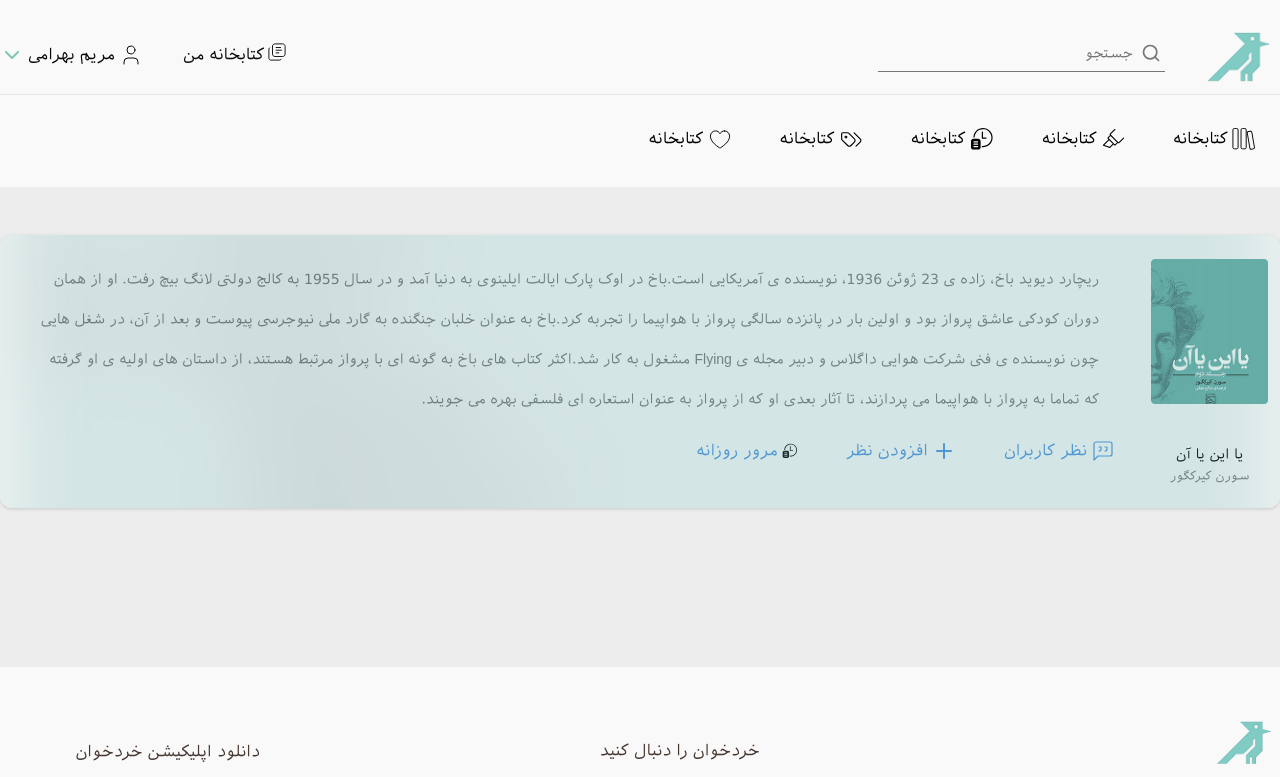
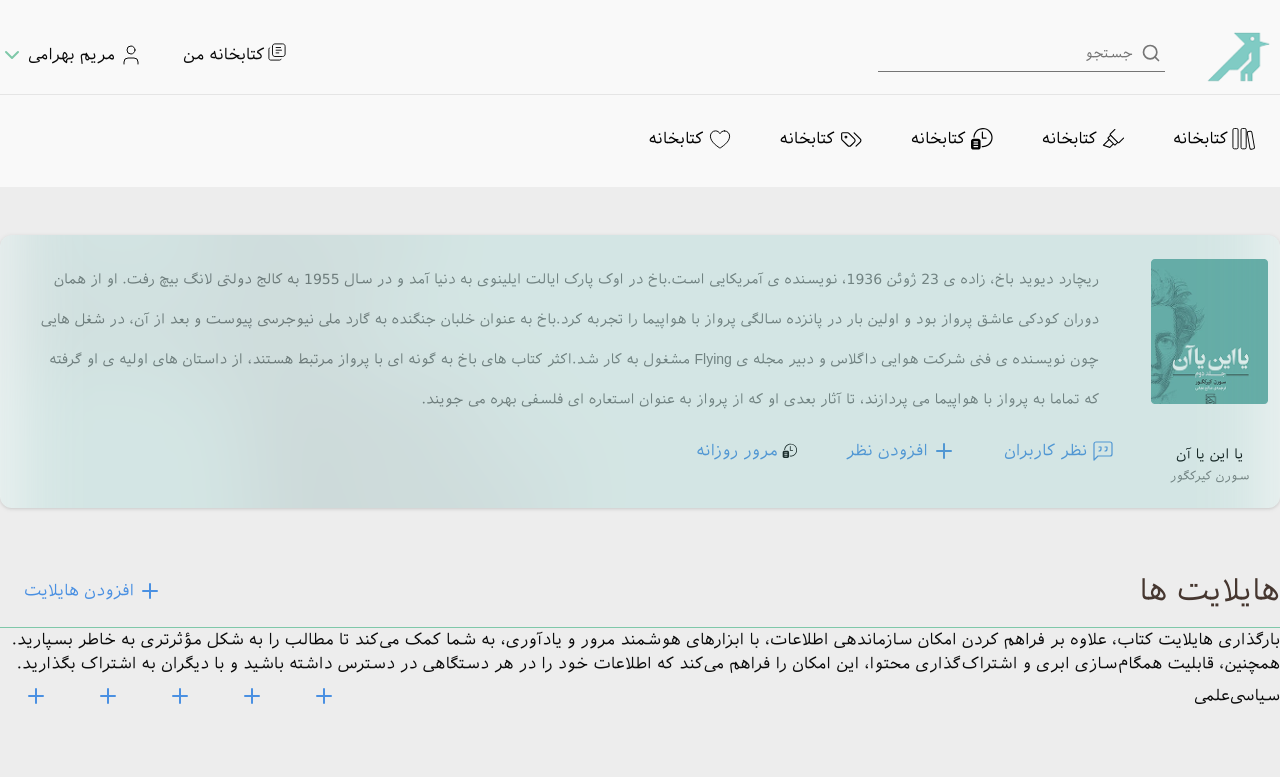
Before and after one commit to MrAghaei/kheradkhan-v2, a Next.js app: page /dashboard/books/1 in a window 1280 px wide. Shown: the top 777 px of the page. Built offline with nearby package versions, Linux system fonts and the light colour scheme.

Commit message:
[#10-UPDATE] update book detail page

```diff
--- a/src/app/dashboard/books/[bookSlug]/page.tsx
+++ b/src/app/dashboard/books/[bookSlug]/page.tsx
@@ -2,6 +2,9 @@ import HeadInfoBox from "@/components/main/HeadInfoBox";
 import Button from "@/components/main/Button";
 import Image from "next/image";
 import { MessageSquareQuote, Plus } from "lucide-react";
+import HighlightCard, {
+  HighlightCardDataType,
+} from "@/components/books/HighlightCard";
 
 function Page() {
   //region data
@@ -11,9 +14,23 @@ function Page() {
     author: "سورن کیرکگور",
     text: "ریچارد دیوید باخ، زاده ی 23 ژوئن 1936، نویسنده ی آمریکایی است.باخ در اوک پارک ایالت ایلینوی به دنیا آمد و در سال 1955 به کالج دولتی لانگ بیچ رفت. او از همان دوران کودکی عاشق پرواز بود و اولین بار در پانزده سالگی پرواز با هواپیما را تجربه کرد.باخ به عنوان خلبان جنگنده به گارد ملی نیوجرسی پیوست و بعد از آن، در شغل هایی چون نویسنده ی فنی شرکت هوایی داگلاس و دبیر مجله ی Flying مشغول به کار شد.اکثر کتاب های باخ به گونه ای با پرواز مرتبط هستند، از داستان های اولیه ی او گرفته که تماما به پرواز با هواپیما می پردازند، تا آثار بعدی او که از پرواز به عنوان استعاره ای فلسفی بهره می جویند.",
   };
+
+  const highlightData: HighlightCardDataType[] = [
+    {
+      text: "بارگذاری هایلایت کتاب، علاوه بر فراهم کردن امکان سازماندهی اطلاعات، با ابزارهای هوشمند مرور و یادآوری، به شما کمک می‌کند تا مطالب را به شکل مؤثرتری به خاطر بسپارید. همچنین، قابلیت همگام‌سازی ابری و اشتراک‌گذاری محتوا، این امکان را فراهم می‌کند که اطلاعات خود را در هر دستگاهی در دسترس داشته باشید و با دیگران به اشتراک بگذارید.",
+      tags: ["سیاسی", "علمی"],
+      buttons: [
+        <Button key={"1"} text={""} type={"secondary"} leftIcon={<Plus />} />,
+        <Button key={"2"} text={""} type={"secondary"} leftIcon={<Plus />} />,
+        <Button key={"3"} text={""} type={"secondary"} leftIcon={<Plus />} />,
+        <Button key={"4"} text={""} type={"secondary"} leftIcon={<Plus />} />,
+        <Button key={"5"} text={""} type={"secondary"} leftIcon={<Plus />} />,
+      ],
+    },
+  ];
   //endregion
   return (
-    <div className="flex flex-col">
+    <div className="container mx-auto flex flex-col">
       <HeadInfoBox
         image={bookData.image}
         title={bookData.name}
@@ -49,6 +66,25 @@ function Page() {
           />,
         ]}
       />
+      <div
+        className="flex justify-between items-center pb-4 border-b-[0.5px] border-primary"
+        dir="rtl"
+      >
+        <h2 className="text-secondary text-3xl">هایلایت ها</h2>
+        <Button
+          text={"افزودن هایلایت"}
+          type={"secondary"}
+          leftIcon={<Plus />}
+        />
+      </div>
+      {highlightData.map((highlight, index) => (
+        <HighlightCard
+          key={index}
+          text={highlight.text}
+          buttons={highlight.buttons}
+          tags={highlight.tags}
+        />
+      ))}
     </div>
   );
 }
--- /dev/null
+++ b/src/components/books/HighlightCard.tsx
@@ -0,0 +1,26 @@
+import React from "react";
+
+export type HighlightCardDataType = {
+  text: string;
+  buttons: React.ReactNode[];
+  tags: string[];
+};
+
+function HighlightCard({ text, tags, buttons }: HighlightCardDataType) {
+  return (
+    <div className="flex flex-col" dir="rtl">
+      <p>{text}</p>
+      <div className="flex justify-between items-center">
+        <div className="flex">
+          {tags.map((tag, index) => (
+            <div key={index}>{tag}</div>
+          ))}
+        </div>
+
+        <div className="flex">{buttons.map((button) => button)}</div>
+      </div>
+    </div>
+  );
+}
+
+export default HighlightCard;
```
